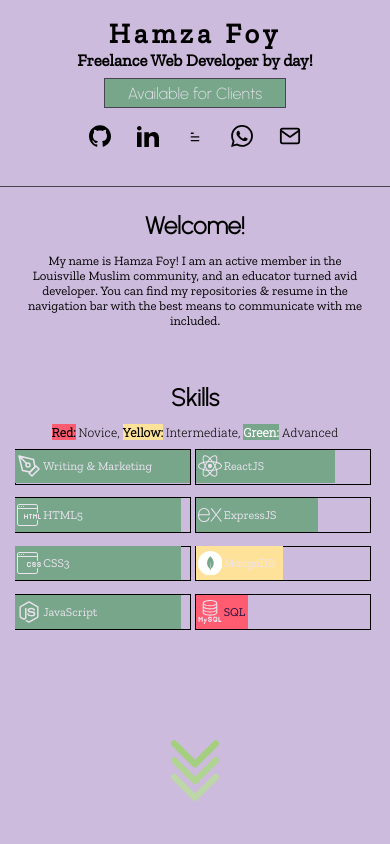
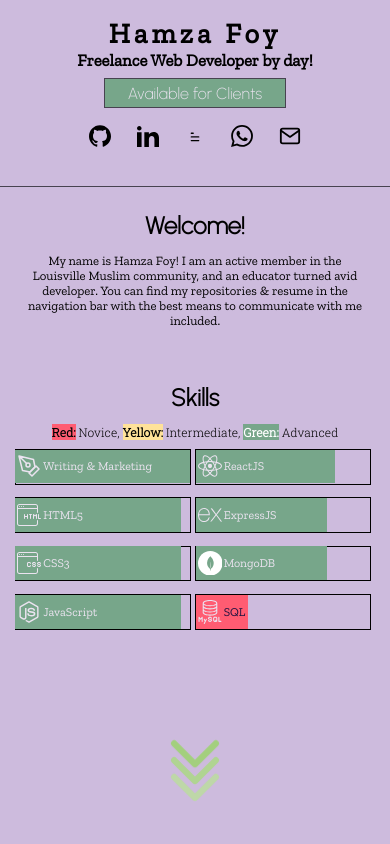
Before and after one commit to hamzafoy/hamza_foy_anthology, a React (Create React App) app: page / in a window 390 px wide. Shown: the top 844 px of the page. Built offline with nearby package versions, Linux system fonts and the light colour scheme.

Commit message:
Corrected changes for the mobile responsive layout.

```diff
--- a/src/Header/Header.css
+++ b/src/Header/Header.css
@@ -98,13 +98,14 @@
 
 
 .tag-fill__expressjs {
-    width: 70%;
+    width: 75%;
 }
 
 
 .tag-fill__mongodb {
-    width: 50%;
-    background-color: #FFE299;
+    width: 75%;
+    /* background-color: #FFE299; */
+    background-color: #77A68A;
 }
 
 
```
